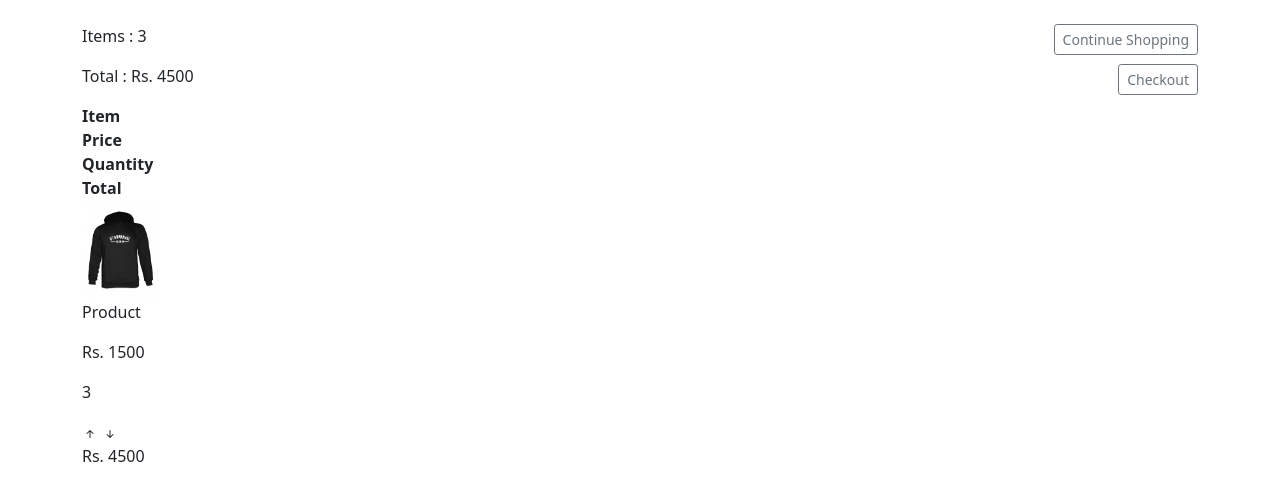
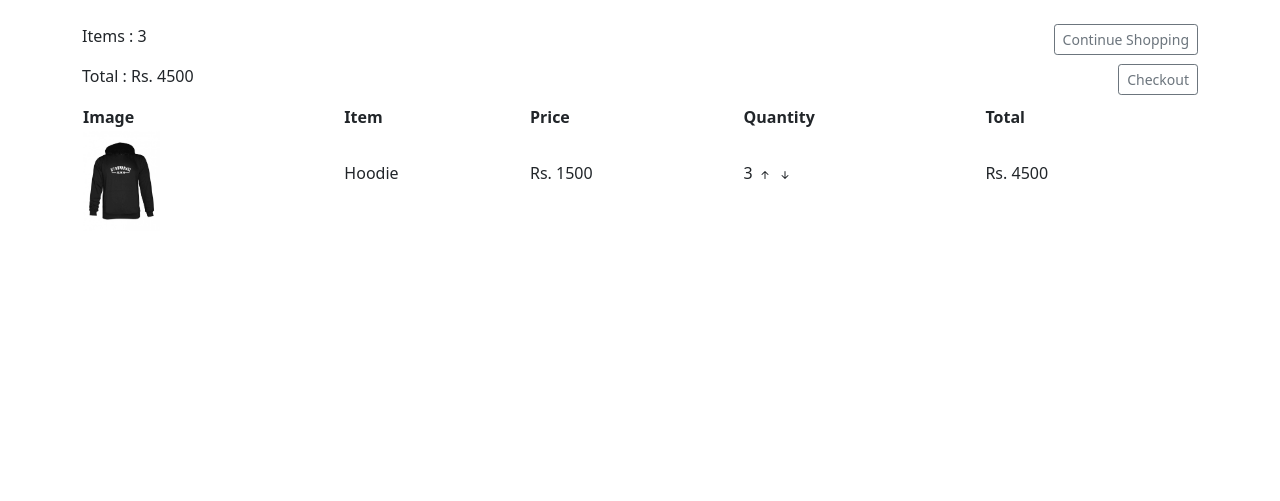
Before and after one commit to rathod-aryan/cseag3, a Django app: page /cart/ in a window 1280 px wide. Shown: the part 56-557 px from the top of the page. Run offline with Django 3.2, Linux system fonts and the light colour scheme.

Commit message:
Cart done

```diff
--- a/ecom/static/css/main.css
+++ b/ecom/static/css/main.css
@@ -1,6 +1,6 @@
 .thumbnail{
 	width: auto;
-    height: 300px;
+    height: 350px;
     display:block;
     margin-left: auto;
     margin-right: auto;
@@ -10,3 +10,7 @@
     width: auto;
 	height: 100px;
 }
+
+table {
+    border-spacing: 50px 10px;
+  }
--- a/ecom/store/templates/store/cart.html
+++ b/ecom/store/templates/store/cart.html
@@ -11,22 +11,23 @@
             <div style="clear: both;"></div>
         </div>
     </div>
-    <div class="box-element">
-        <div class="cart-row">
-            <div style="flex:2"></div>
-            <div style="flex:2"><strong>Item</strong></div>
-            <div style="flex:1"><strong>Price</strong></div>
-            <div style="flex:1"><strong>Quantity</strong></div>
-            <div style="flex:1"><strong>Total</strong></div>
-        </div>
 
         <div class="cart-row">
-            <div style="flex:2"><img class="row-image" src="{% static 'images/sampleproduct.png' %}"></div>
-            <div style="flex:2"><p>Product</p></div>
-            <div style="flex:1"><p>Rs. 1500</p></div>
-            <div style="flex:1">
-                <p class="quantity">3</p>
-                <div class="quantity">
+            <table style="width:100%">
+                <tr>
+                    <th>Image</th>
+                    <th>Item</th>
+                    <th>Price</th>
+                    <th>Quantity</th>
+                    <th>Total</th>
+                </tr>
+
+                <tr>
+                    <td><img class="row-image" src="{% static 'images/sampleproduct.png' %}"></td>
+                    <td><p>Hoodie</p></td>
+                    <td><p>Rs. 1500</p></td>
+                    <td><p>
+                    3
                         <svg xmlns="http://www.w3.org/2000/svg" width="16" height="16" fill="currentColor" class="bi bi-arrow-up-short" viewBox="0 0 16 16">
                             <path fill-rule="evenodd" d="M8 12a.5.5 0 0 0 .5-.5V5.707l2.146 2.147a.5.5 0 0 0 .708-.708l-3-3a.5.5 0 0 0-.708 0l-3 3a.5.5 0 1 0 .708.708L7.5 5.707V11.5a.5.5 0 0 0 .5.5z"/>
                         </svg>
@@ -34,8 +35,9 @@
                         <svg xmlns="http://www.w3.org/2000/svg" width="16" height="16" fill="currentColor" class="bi bi-arrow-down-short" viewBox="0 0 16 16">
                             <path fill-rule="evenodd" d="M8 4a.5.5 0 0 1 .5.5v5.793l2.146-2.147a.5.5 0 0 1 .708.708l-3 3a.5.5 0 0 1-.708 0l-3-3a.5.5 0 1 1 .708-.708L7.5 10.293V4.5A.5.5 0 0 1 8 4z"/>
                         </svg>
-                </div>
-            </div>
-            <div style="flex:1"><p>Rs. 4500</p></div>
-        </div>
+                    </p></td>
+                    <td><p>Rs. 4500</p></td>
+                </tr>
+            </table>
+
 {% endblock content %}
--- a/ecom/store/templates/store/store.html
+++ b/ecom/store/templates/store/store.html
@@ -3,7 +3,7 @@
 {% block content %}
 <div class="row">
 
-    {% for produt in products%}
+    {% for product in products%}
     <div class="col-lg-4 ">
         <a href="#"><img class="thumbnail" src="{% static 'images/sampleproduct.png' %}"></a>
         <hr>
```
Also changed, not shown: ecom/db.sqlite3. Lines whose indentation alone changed are shown as unchanged.
